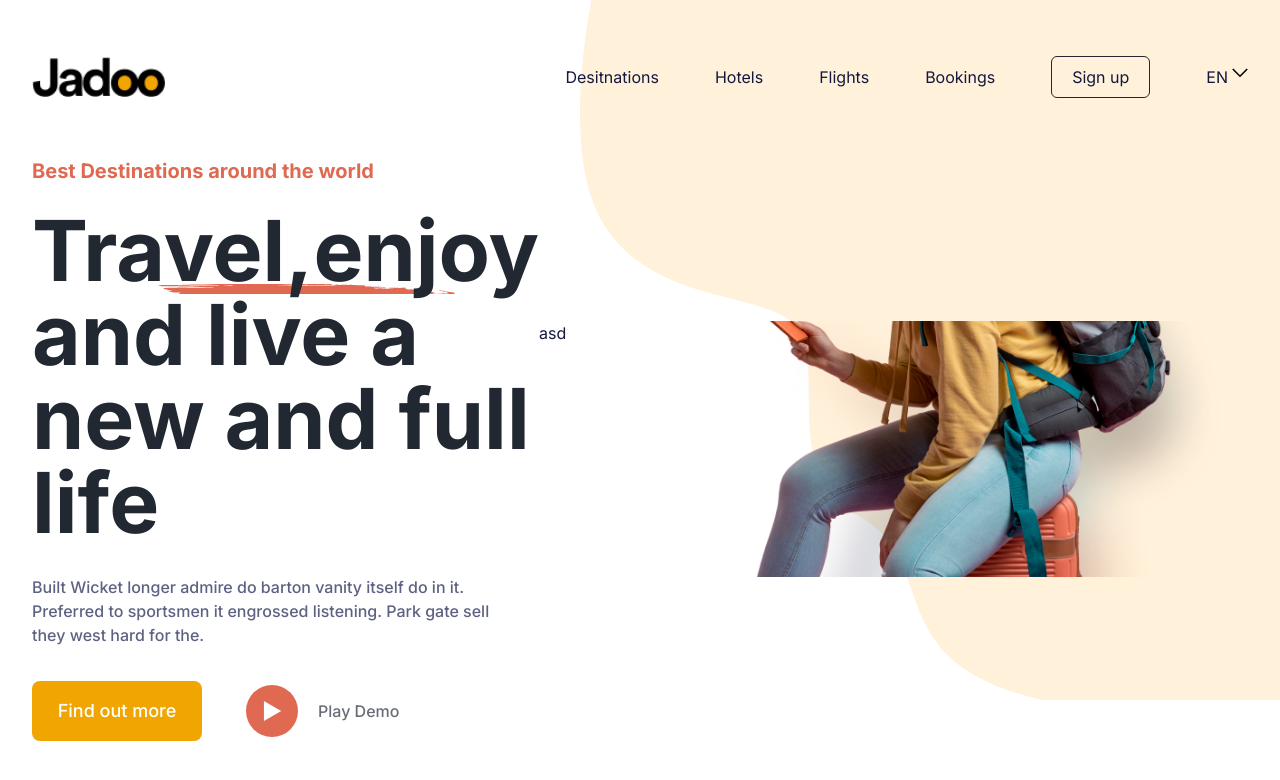
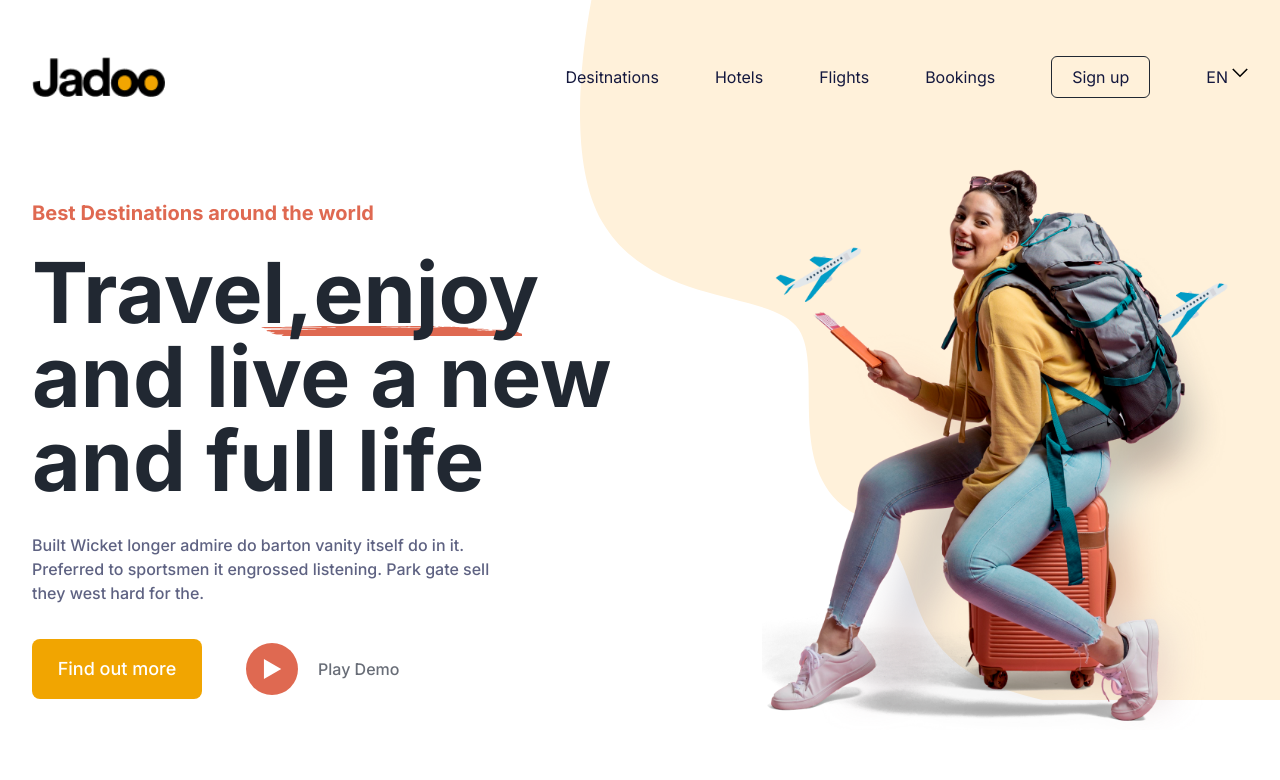
Before and after one commit to smisyuk4/travel-landing, a Next.js app: page / in a window 1280 px wide. Shown: the top 780 px of the page. Built offline with nearby package versions, Linux system fonts and the light colour scheme.

Commit message:
write pc version hero section

```diff
--- a/components/Hero.tsx
+++ b/components/Hero.tsx
@@ -3,14 +3,14 @@ import { PlayButtonIcon } from '@/assets/icons';
 
 export const Hero = ({}) => {
   return (
-    <section className='custom-lg-height flex items-center'>
-      <div className='lg:w-[630px]'>
+    <section className='custom-lg-height flex w-full items-center justify-between'>
+      <div className='lg:w-[650px]'>
         <h2 className='font-bold text-brand-red lg:mb-[24px] lg:text-xl'>
           Best Destinations around the world
         </h2>
         <h1 className='relative font-bold leading-none text-dark-blue lg:mb-[30px] lg:text-[84px]'>
           Travel,
-          <span className="z-10 after:absolute after:right-0 after:top-[75px] after:-z-10 after:block after:h-[10px] after:w-[390px] after:bg-[url('../assets/hero-title-decore.svg')] after:content-['']">
+          <span className="z-10 after:absolute after:right-40 after:top-[75px] after:-z-10 after:block after:h-[10px] after:w-[270px] after:bg-[url('../assets/hero-title-decore.svg')] after:content-['']">
             enjoy
           </span>
           and live a new and full life
@@ -40,7 +40,7 @@ export const Hero = ({}) => {
         </div>
       </div>
 
-      <div className='bg-girl'>asd</div>
+      <div className="h-[80%] w-[40%] bg-[url('../assets/girl.png')] bg-contain bg-no-repeat"></div>
     </section>
   );
 };
```
Also changed, not shown: assets/girl.png.
